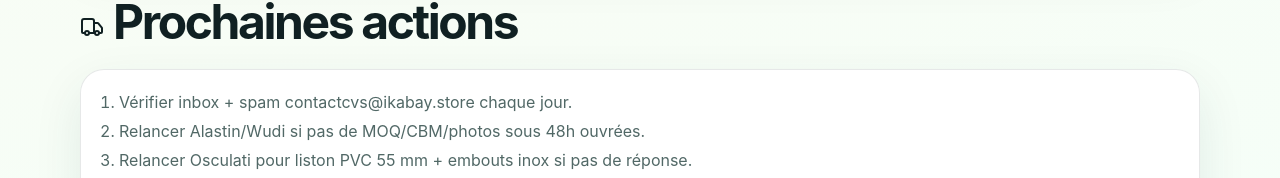
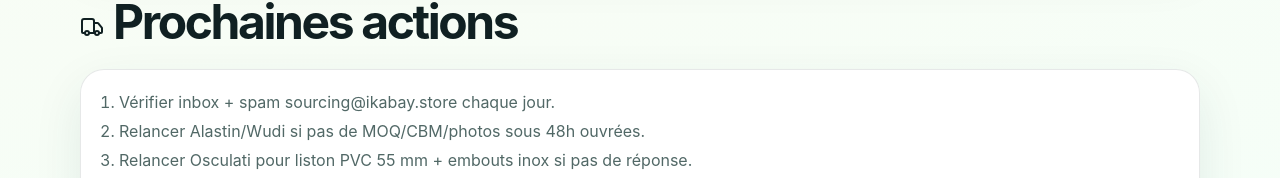
Before and after one commit to CVlad97/IKABAY, a React (Vite) app: page /admin in a window 1280 px wide. Shown: the part 3231-3409 px from the top of the page. Built offline with nearby package versions, Linux system fonts and the light colour scheme; no server answers.

Commit message:
fix: remove legacy mailbox references

```diff
--- a/src/pages/AdminPage.jsx
+++ b/src/pages/AdminPage.jsx
@@ -22,7 +22,7 @@ export default function AdminPage() {
   ];
 
   const nextActions = [
-    'Vérifier inbox + spam contactcvs@ikabay.store chaque jour.',
+    'Vérifier inbox + spam sourcing@ikabay.store chaque jour.',
     'Relancer Alastin/Wudi si pas de MOQ/CBM/photos sous 48h ouvrées.',
     'Relancer Osculati pour liston PVC 55 mm + embouts inox si pas de réponse.',
     'Ne pas valider hublots sans dimensions de découpe.',
```
